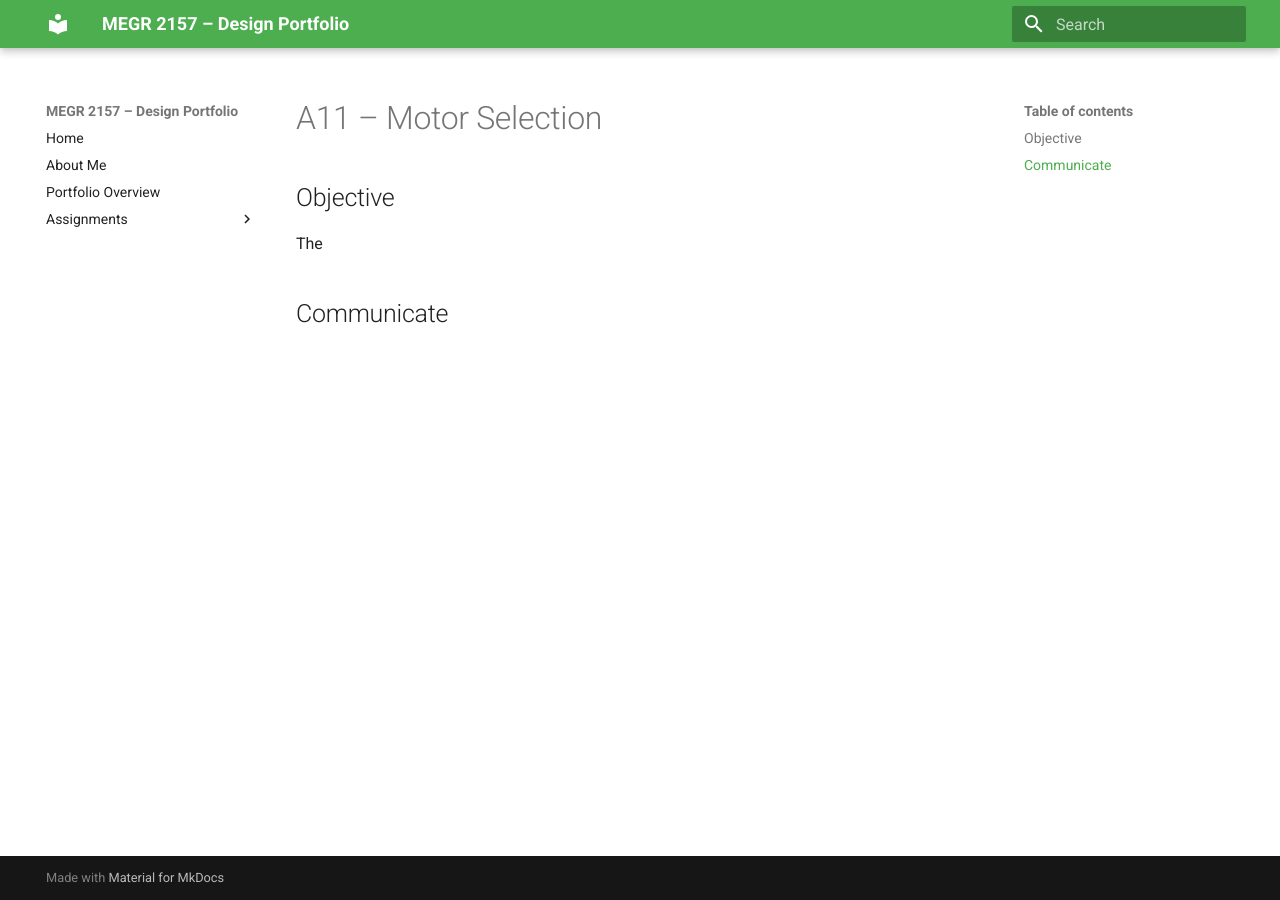
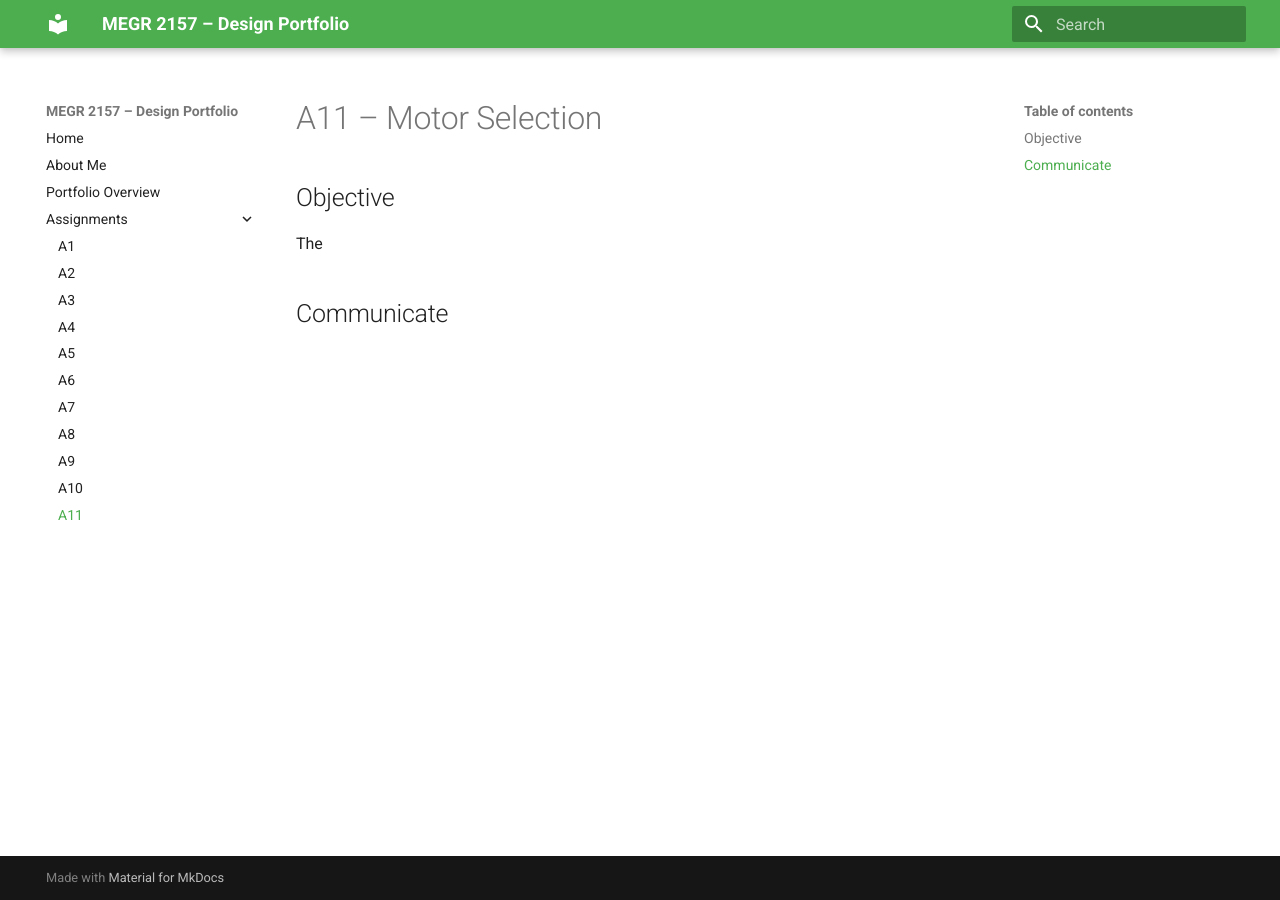
Before and after one commit to AntGo36/design-projects-portfolio, an MkDocs documentation site: the page built from docs/assignments/a11/index.md, in a window 1280 px wide. Built offline with MkDocs 1.6.1 and Material for MkDocs 9.7.7, drawn with Linux system fonts in a browser that asks for light colours.

Commit message:
Update mkdocs.yml

```diff
--- a/mkdocs.yml
+++ b/mkdocs.yml
@@ -27,4 +27,4 @@ nav:
       - A8: assignments/A08/index.md
       - A9: assignments/A09/index.md
       - A10: assignments/A10/index.md
-      - A11: assignments/A11/index.md
+      - A11: assignments/a11/index.md
```
